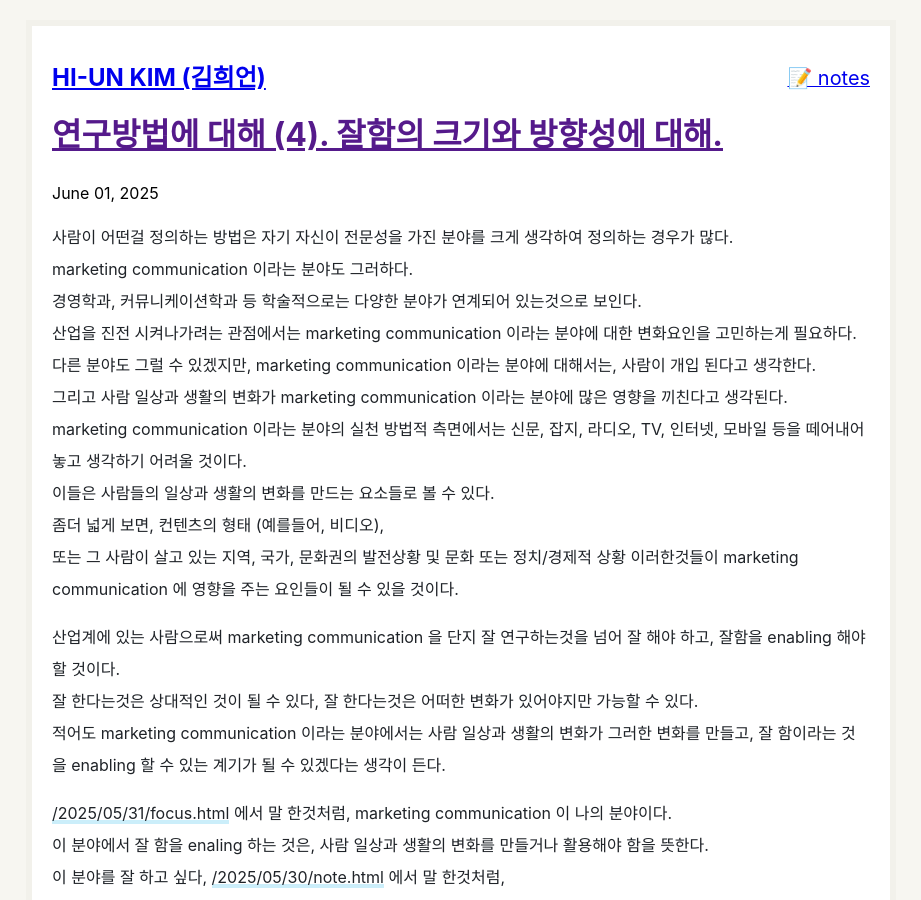
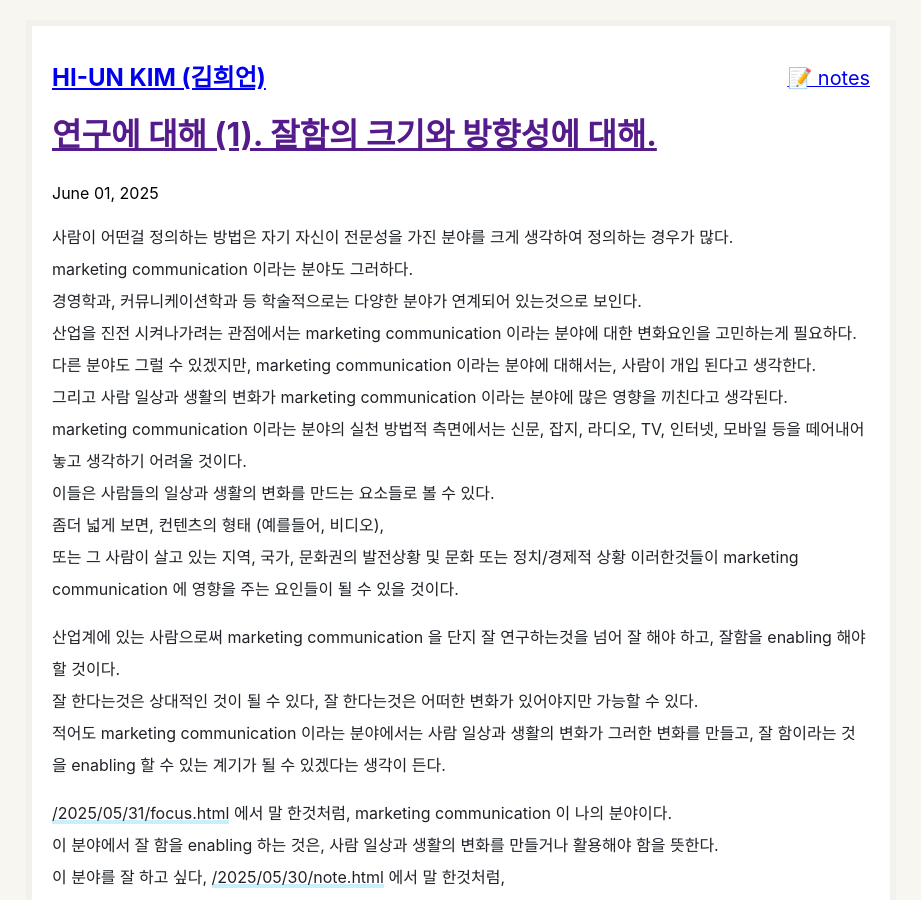
Before and after one commit to hiun/hiun.github.io, a Jekyll site: the page built from notes/_posts/2025-06-01-good.md, in a window 1280 px wide and 900 px high. Shown: the whole window, without its empty margins (179-1100 px from the left). Built offline with Jekyll 4.4.1, drawn with Linux system fonts in a browser that asks for light colours.

Commit message:
Update 2025-06-01-good.md

```diff
--- a/notes/_posts/2025-06-01-good.md
+++ b/notes/_posts/2025-06-01-good.md
@@ -1,6 +1,6 @@
 ---
 layout: post
-title: "연구방법에 대해 (4). 잘함의 크기와 방향성에 대해."
+title: "연구에 대해 (1). 잘함의 크기와 방향성에 대해."
 published: true
 ---
 
@@ -21,7 +21,7 @@ marketing communication 이라는 분야의 실천 방법적 측면에서는 신
 
 
 [/2025/05/31/focus.html](/2025/05/31/focus.html) 에서 말 한것처럼, marketing communication 이 나의 분야이다.
-이 분야에서 잘 함을 enaling 하는 것은, 사람 일상과 생활의 변화를 만들거나 활용해야 함을 뜻한다.
+이 분야에서 잘 함을 enabling 하는 것은, 사람 일상과 생활의 변화를 만들거나 활용해야 함을 뜻한다.
 이 분야를 잘 하고 싶다, [/2025/05/30/note.html](/2025/05/30/note.html) 에서 말 한것처럼,
 이 분야에 특별한 인연이 있어서 일수도 있고, 정보 계통의 일을 지금까지 해왔기 때문일 수도 있다,
 다른 일도 그러하듯, 나름의 사회적 의미도 있는 일이고, 일이라는것을 바꾼다면 바꿀수도 있겠지만, 지금까지 그렇게 못살아온것을 보니, 앞으로도 그대로 가지 않을까 싶기도 하다.
```
